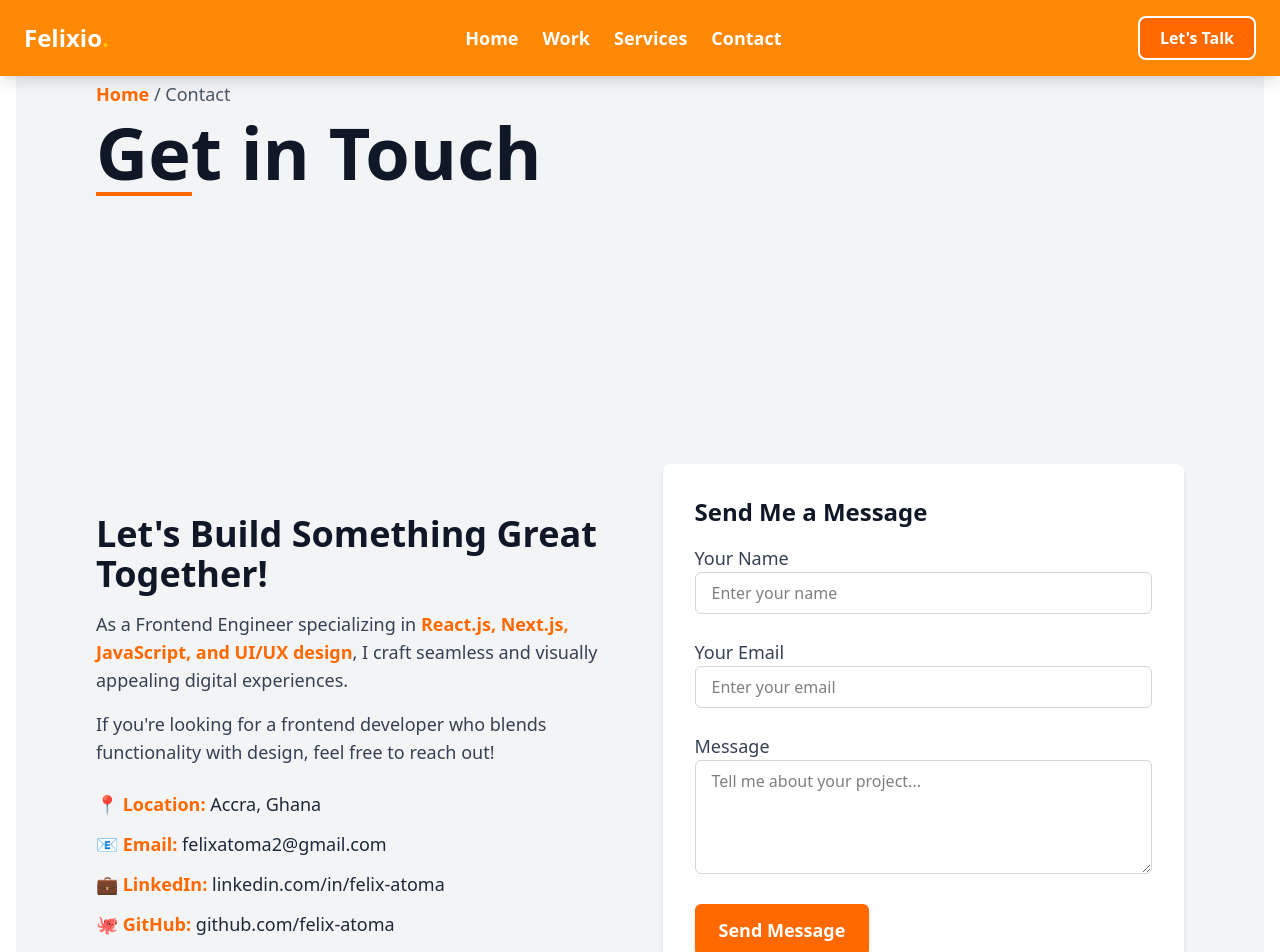
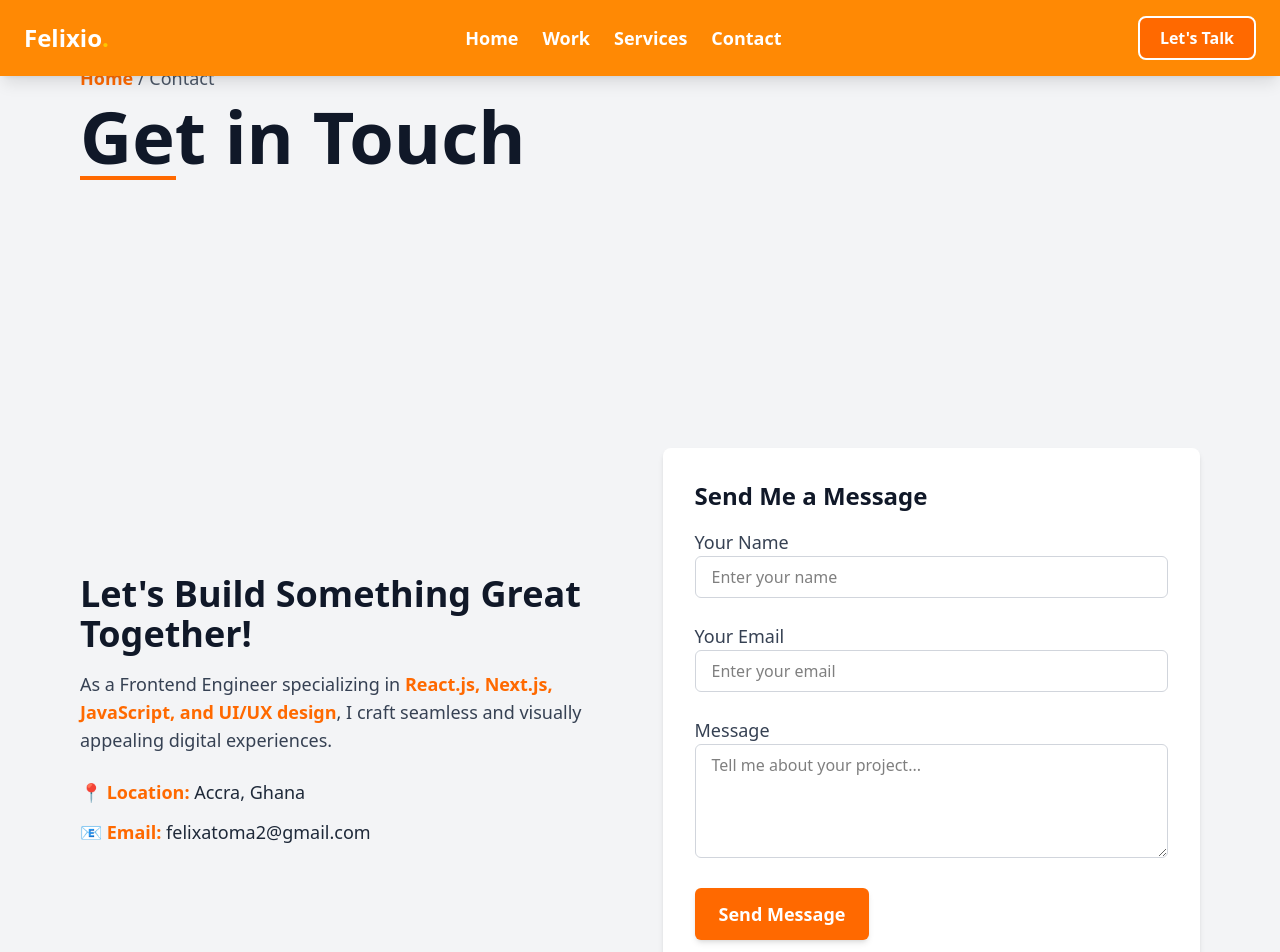
Before and after one commit to felix-atoma/plp-portfolio-689, a React (Vite) app: page /contact in a window 1280 px wide. Shown: the top 952 px of the page. Built offline with nearby package versions, Linux system fonts and the light colour scheme.

Commit message:
frontend intergration

```diff
--- a/src/layouts/RootLayout.jsx
+++ b/src/layouts/RootLayout.jsx
@@ -4,9 +4,9 @@ import Footer from "../components/Footer";
 
 const RootLayout = () => {
   return (
-    <div className="flex flex-col min-h-screen">
+    <div className="">
       <Navbar />
-      <main className="flex-grow p-4">
+      <main className="">
         <Outlet />
       </main>
       <Footer />
--- a/src/pages/Contact.jsx
+++ b/src/pages/Contact.jsx
@@ -2,12 +2,7 @@ import { useState } from 'react';
 import axios from 'axios';
 
 const Contact = () => {
-  const [formData, setFormData] = useState({
-    name: '',
-    email: '',
-    message: '',
-  });
-
+  const [formData, setFormData] = useState({ name: '', email: '', message: '' });
   const [loading, setLoading] = useState(false);
   const [error, setError] = useState('');
   const [successMessage, setSuccessMessage] = useState('');
@@ -15,26 +10,28 @@ const Contact = () => {
   // Handle input changes
   const handleChange = (e) => {
     const { name, value } = e.target;
-    setFormData((prevData) => ({
-      ...prevData,
-      [name]: value,
-    }));
+    setFormData((prevData) => ({ ...prevData, [name]: value }));
   };
 
   // Handle form submission
   const handleSubmit = async (e) => {
     e.preventDefault();
+    console.log("Form Submitted");
+
     setLoading(true);
     setError('');
     setSuccessMessage('');
 
     try {
-      const response = await axios.post(`${process.env.REACT_APP_BACKEND_URL}/api/contact`, formData);
+      const response = await axios.post(`${import.meta.env.VITE_BACKEND_URL}/api/contact`, formData);
+      console.log("Response:", response);
+
       if (response.data.success) {
         setSuccessMessage('Message sent successfully!');
-        setFormData({ name: '', email: '', message: '' }); // Clear form fields
+        setFormData({ name: '', email: '', message: '' });
       }
     } catch (error) {
+      console.error("Error:", error);
       setError('An error occurred while sending the message. Please try again.');
     } finally {
       setLoading(false);
@@ -43,7 +40,6 @@ const Contact = () => {
 
   return (
     <>
-      {/* Contact Header Section */}
       <section className="w-full bg-gray-100 py-16 px-4 md:px-20 min-h-[50vh] flex items-start">
         <div className="max-w-6xl w-full">
           <div className="text-gray-600 text-base md:text-lg">
@@ -56,9 +52,7 @@ const Contact = () => {
         </div>
       </section>
 
-      {/* Contact Content */}
       <div className="w-full bg-gray-100 py-12 px-4 md:px-20 flex flex-col md:flex-row items-center gap-12">
-        {/* Left Side - Contact Info */}
         <div className="w-full md:w-1/2 text-center md:text-left">
           <h2 className="text-3xl md:text-4xl font-bold text-gray-900">
             Let's Build Something Great Together!
@@ -66,27 +60,19 @@ const Contact = () => {
           <p className="text-gray-700 mt-4 text-base md:text-lg">
             As a Frontend Engineer specializing in <span className="font-semibold text-orange-500">React.js, Next.js, JavaScript, and UI/UX design</span>, I craft seamless and visually appealing digital experiences.
           </p>
-          <p className="text-gray-700 mt-4 text-base md:text-lg">
-            If you're looking for a frontend developer who blends functionality with design, feel free to reach out!
-          </p>
           <div className="mt-6 space-y-3 text-base md:text-lg text-gray-800">
             <p><span className="font-semibold text-orange-500">📍 Location:</span> Accra, Ghana</p>
             <p><span className="font-semibold text-orange-500">📧 Email:</span> felixatoma2@gmail.com</p>
-            <p><span className="font-semibold text-orange-500">💼 LinkedIn:</span> linkedin.com/in/felix-atoma</p>
-            <p><span className="font-semibold text-orange-500">🐙 GitHub:</span> github.com/felix-atoma</p>
           </div>
         </div>
 
-        {/* Right Side - Contact Form */}
         <div className="w-full md:w-1/2 bg-white p-6 md:p-8 shadow-md rounded-lg">
           <h3 className="text-2xl font-semibold text-gray-900 mb-4 text-center md:text-left">Send Me a Message</h3>
 
-          {/* Display Success or Error Messages */}
           {successMessage && <p className="text-green-500">{successMessage}</p>}
           {error && <p className="text-red-500">{error}</p>}
 
           <form onSubmit={handleSubmit} className="space-y-4 md:space-y-6">
-            {/* Name Field */}
             <div>
               <label className="block text-base md:text-lg font-medium text-gray-700">Your Name</label>
               <input
@@ -96,10 +82,10 @@ const Contact = () => {
                 onChange={handleChange}
                 placeholder="Enter your name"
                 className="w-full px-4 py-2 border border-gray-300 rounded-md focus:outline-none focus:border-orange-500"
+                required
               />
             </div>
 
-            {/* Email Field */}
             <div>
               <label className="block text-base md:text-lg font-medium text-gray-700">Your Email</label>
               <input
@@ -109,10 +95,10 @@ const Contact = () => {
                 onChange={handleChange}
                 placeholder="Enter your email"
                 className="w-full px-4 py-2 border border-gray-300 rounded-md focus:outline-none focus:border-orange-500"
+                required
               />
             </div>
 
-            {/* Message Field */}
             <div>
               <label className="block text-base md:text-lg font-medium text-gray-700">Message</label>
               <textarea
@@ -122,16 +108,24 @@ const Contact = () => {
                 rows="4"
                 placeholder="Tell me about your project..."
                 className="w-full px-4 py-2 border border-gray-300 rounded-md focus:outline-none focus:border-orange-500"
+                required
               />
             </div>
 
-            {/* Submit Button */}
             <button
               type="submit"
               disabled={loading}
-              className="w-full md:w-auto block text-center text-white text-lg font-semibold px-6 py-3 rounded-md shadow-md bg-orange-500 transition-all duration-500 hover:bg-orange-600"
+              className="w-full md:w-auto flex items-center justify-center text-white text-lg font-semibold px-6 py-3 rounded-md shadow-md bg-orange-500 transition-all duration-500 hover:bg-orange-600"
             >
-              {loading ? "Sending..." : "Send Message"}
+              {loading ? (
+                <>
+                  <svg className="animate-spin h-5 w-5 mr-3 text-white" viewBox="0 0 24 24">
+                    <circle className="opacity-25" cx="12" cy="12" r="10" stroke="currentColor" strokeWidth="4"></circle>
+                    <path className="opacity-75" fill="currentColor" d="M4 12a8 8 0 018-8V0C5.373 0 0 5.373 0 12h4z"></path>
+                  </svg>
+                  Sending...
+                </>
+              ) : "Send Message"}
             </button>
           </form>
         </div>
```
Also changed, not shown: 1 other file (tests, documents, lock files or other folders).
